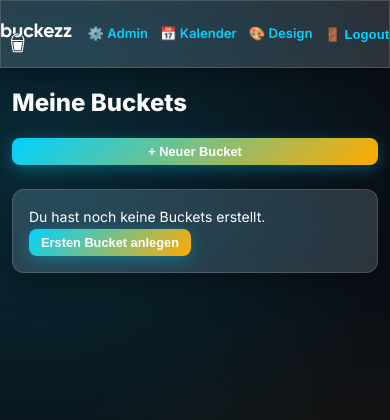
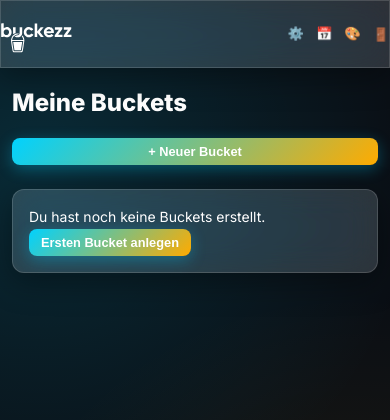
Before and after one commit to bzaiser/buckezz, a Django app: page /dashboard/ in a window 390 px wide. Shown: the top 420 px of the page. Run offline with Django 5.2, Linux system fonts and the light colour scheme; the visitor is signed in with stand-in values (Sample User, id 1); data comes from the database, SQL or seed files in the repository; data that the repository does not hold is empty; some libraries are stand-ins or nearby versions.

Commit message:
feat: Hide header text and show only icons/emojis on small screens

```diff
--- a/templates/base.html
+++ b/templates/base.html
@@ -247,6 +247,9 @@
                 font-size: 0.82rem !important;
                 font-weight: 600 !important;
             }
+            .nav-text {
+                display: none !important;
+            }
             .welcome-text {
                 display: none; /* Hide welcome text on mobile to save space */
             }
@@ -347,16 +350,16 @@
             <nav class="nav-links">
                 {% if user.is_authenticated %}
                     {% if user.is_staff %}
-                        <a href="{% url 'admin:index' %}" style="text-decoration: none; color: var(--primary); font-weight: 600; font-size: 0.9rem;">⚙️ Admin</a>
+                        <a href="{% url 'admin:index' %}" style="text-decoration: none; color: var(--primary); font-weight: 600; font-size: 0.9rem;">⚙️ <span class="nav-text">Admin</span></a>
                     {% endif %}
-                    <a href="{% url 'core:calendar' %}" style="text-decoration: none; color: var(--primary); font-weight: 600; font-size: 0.9rem;">📅 Kalender</a>
-                    <a href="{% url 'core:settings' %}" style="text-decoration: none; color: var(--primary); font-weight: 600; font-size: 0.9rem;">🎨 Design</a>
+                    <a href="{% url 'core:calendar' %}" style="text-decoration: none; color: var(--primary); font-weight: 600; font-size: 0.9rem;">📅 <span class="nav-text">Kalender</span></a>
+                    <a href="{% url 'core:settings' %}" style="text-decoration: none; color: var(--primary); font-weight: 600; font-size: 0.9rem;">🎨 <span class="nav-text">Design</span></a>
                     <form action="{% url 'core:logout' %}" method="post" style="display: inline;">
                         {% csrf_token %}
-                        <button type="submit" style="background: none; border: none; color: var(--primary); font-weight: 600; font-size: 0.9rem; cursor: pointer; padding: 0;">🚪 Logout</button>
+                        <button type="submit" style="background: none; border: none; color: var(--primary); font-weight: 600; font-size: 0.9rem; cursor: pointer; padding: 0;">🚪 <span class="nav-text">Logout</span></button>
                     </form>
                 {% else %}
-                    <a href="{% url 'core:login' %}?next={% url 'core:dashboard' %}" style="text-decoration: none; color: var(--primary); font-weight: 600; font-size: 0.9rem;">🔑 Anmelden</a>
+                    <a href="{% url 'core:login' %}?next={% url 'core:dashboard' %}" style="text-decoration: none; color: var(--primary); font-weight: 600; font-size: 0.9rem;">🔑 <span class="nav-text">Anmelden</span></a>
                 {% endif %}
             </nav>
         </div>
```
